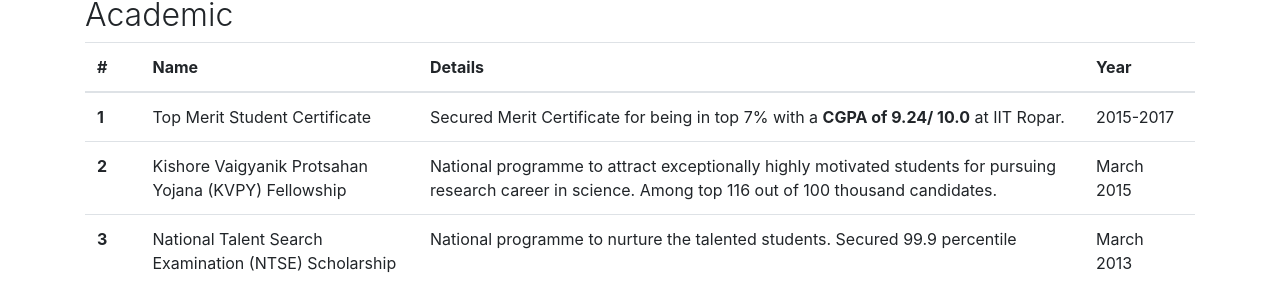
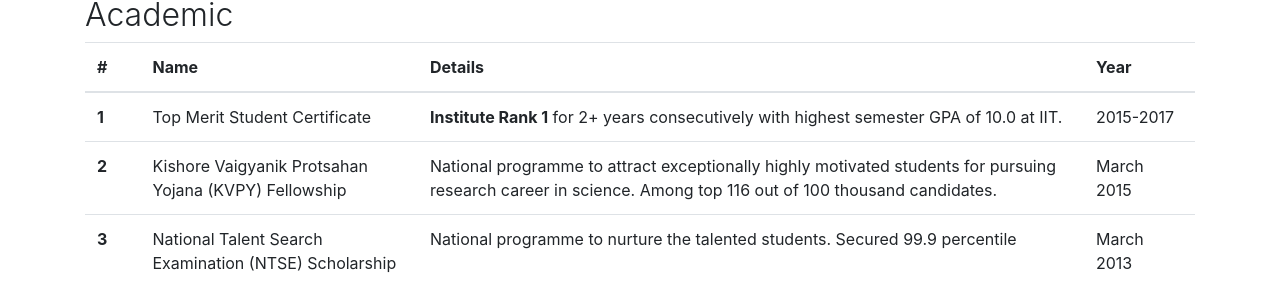
Before and after one commit to thenamangoyal/thenamangoyal.github.io, a Jekyll site: the page built from achievements.html, in a window 1280 px wide and 931 px high. Shown: the part 172-472 px from the top of the window. Built offline with Jekyll 4.4.1, drawn with Linux system fonts in a browser that asks for light colours; nearby versions of some CDN libraries.

Commit message:
Update achievements.html

```diff
--- a/achievements.html
+++ b/achievements.html
@@ -25,8 +25,7 @@ permalink: "/achievements"
             <tr>
                 <th scope="row">1</th>
                 <td>Top Merit Student Certificate</td>
-                <td>Secured Merit Certificate for being in top 7% with a <strong>CGPA of 9.24/ 10.0</strong> at
-                    IIT Ropar.
+                <td><strong>Institute Rank 1</strong> for 2+ years consecutively with highest semester GPA of 10.0 at IIT.
                 </td>
                 <td>2015-2017</td>
             </tr>
```
